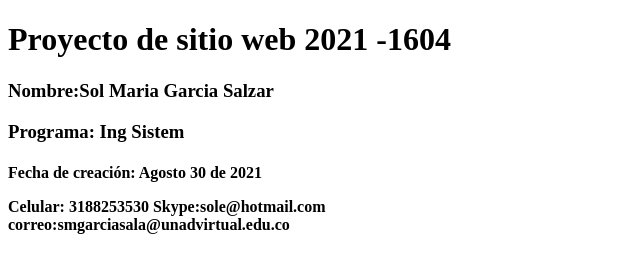
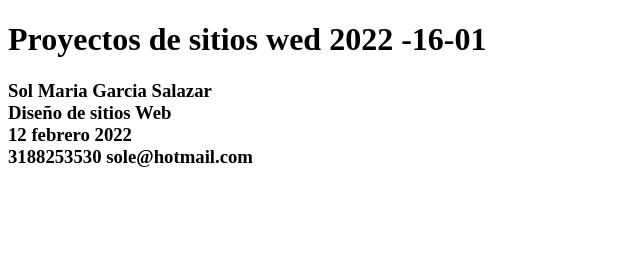
Before and after one commit to smgarciasal/DSW-SolGarcia, a plain HTML site: page index.html in a window 1280 px wide. Shown: the whole page, without its empty margins (0-640 px from the left). Drawn offline with Linux system fonts and the light colour scheme.

Commit message:
actulizar
12/01/2022

```diff
--- a/index.html
+++ b/index.html
@@ -7,15 +7,8 @@
     <title>Document</title>
 </head>
 <body>
+    <h1>Proyectos de sitios wed 2022 -16-01</h1>
 
-    <h1>Proyecto de sitio web 2021 -1604</h1>
-
-    <h3>Nombre:Sol Maria Garcia Salzar</h3>
-    <h3>Programa: Ing Sistem</h3>
-    <h4>
-        <p>Fecha de creación: Agosto 30 de 2021</p>
-        <p>Celular: 3188253530 Skype:sole@hotmail.com <br>
-            correo:smgarciasala@unadvirtual.edu.co</p>
-    </h4>
+    <h3>Sol Maria Garcia Salazar <br>Diseño de sitios Web <br> 12 febrero 2022 <br>3188253530 sole@hotmail.com</h3>
 </body>
 </html>
```
